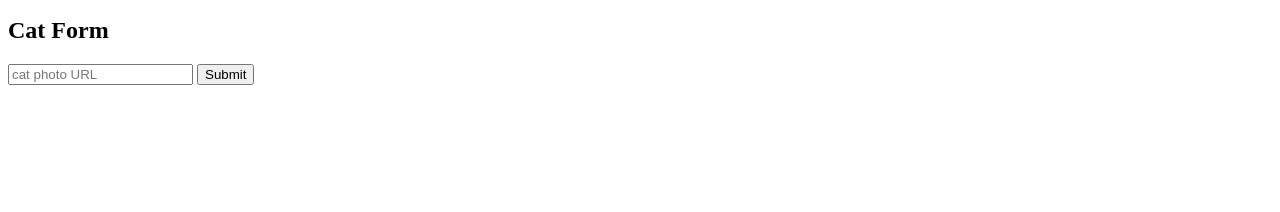
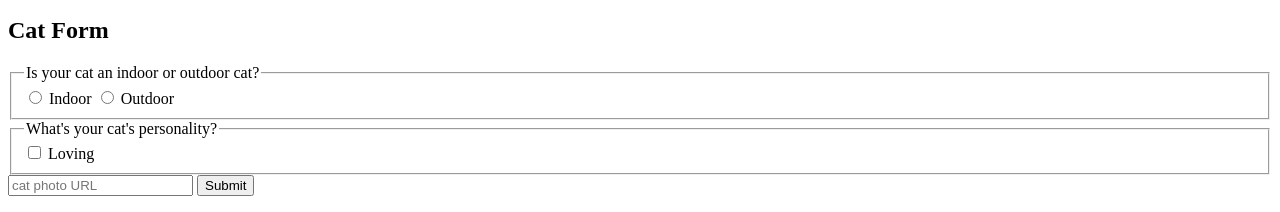
Before and after one commit to engrvitalis/freecodecamp, a plain HTML site: page index.html in a window 1280 px wide. Shown: the part 1393-1605 px from the top of the page. Before the commit the page ends 1494 px from the top, so only its background shows below. Drawn offline with Linux system fonts and the light colour scheme.

Commit message:
Personality legend added

```diff
--- a/index.html
+++ b/index.html
@@ -37,6 +37,15 @@
         <section>
           <h2>Cat Form</h2>
           <form action="https://freecatphotoapp.com/submit-cat-photo">
+            <fieldset>
+              <legend>Is your cat an indoor or outdoor cat?</legend>
+              <label><input type="radio" id="Indoor" name="indoor-outdoor" value="indoor"> Indoor</label>
+              <label><input type="radio" id="Outdoor" name="indoor-outdoor" value="outdoor"> Outdoor</label>
+            </fieldset>
+            <fieldset>
+              <legend>What's your cat's personality?</legend>
+              <input type="checkbox"> Loving
+            </fieldset>
             <input type="text" name="catphotourl" placeholder="cat photo URL" required/>
             <button type="submit">Submit</button>
           </form>
```
